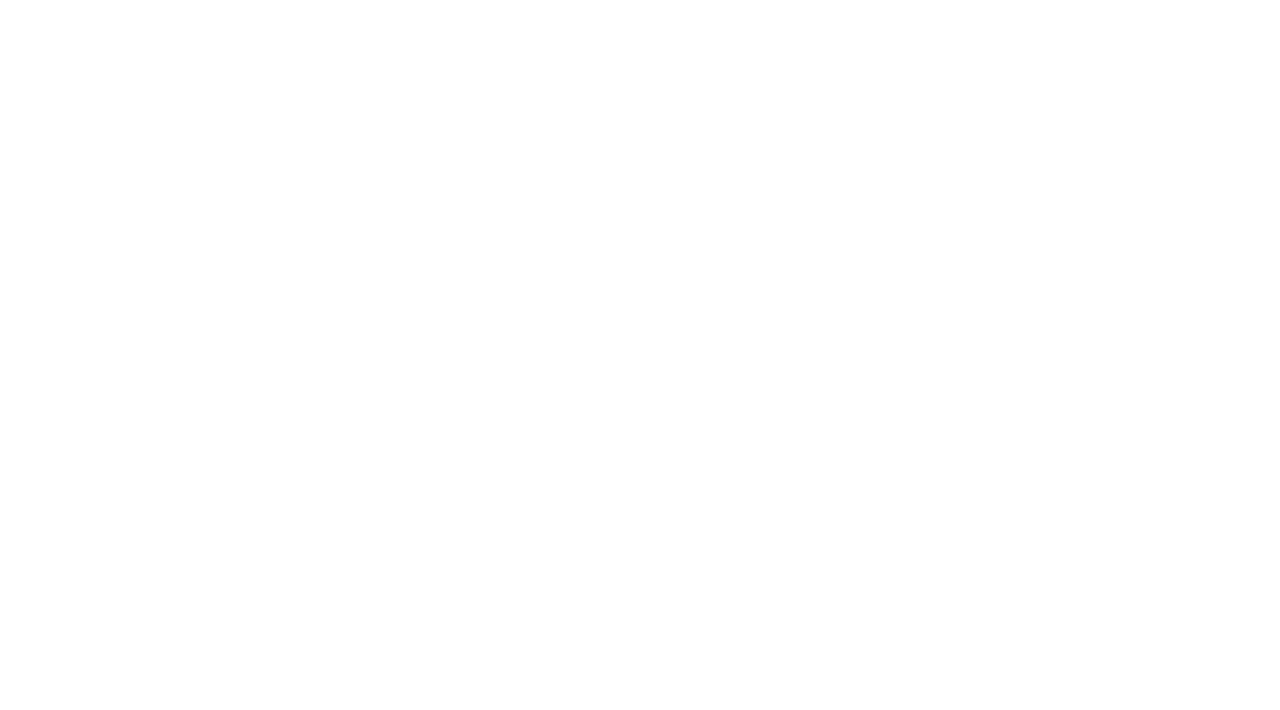
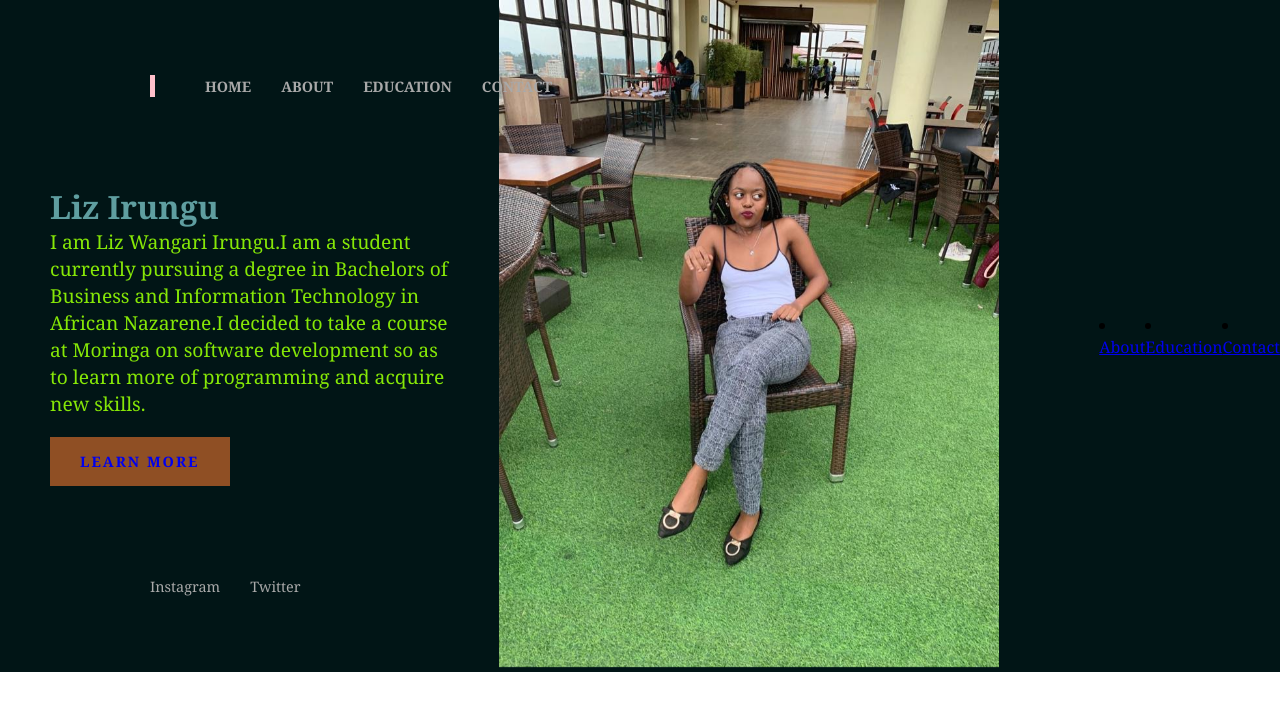
Before and after one commit to irunguliz/Portfolio, a plain HTML site: page About.html in a window 1280 px wide. Drawn offline with Linux system fonts and the light colour scheme.

Commit message:
Education.html

```diff
--- a/About.html
+++ b/About.html
@@ -0,0 +1,40 @@
+<!DOCTYPE html>
+<html lang="en">
+<head>
+    <meta charset="UTF-8">
+    <meta http-equiv="X-UA-Compatible" content="IE=edge">
+    <meta name="viewport" content="width=device-width, initial-scale=1.0">
+    <link rel="stylesheet" href="liz.css">
+    <title> Website Landing Page</title>
+</head>
+<body>
+    <section>
+        <div class="content">
+            <div>
+            <h2> Liz Irungu</h2>
+            <p>
+                I am Liz Wangari Irungu.I am a student currently pursuing a degree in Bachelors of Business and Information Technology in African Nazarene.I decided to take a course at Moringa on software development so as to learn more of programming and acquire new skills.
+            </p>
+            <a href="#">Learn more</a>
+          </div>
+        </div>
+        <div class="imgBx">
+            <img src="Images/Irungu.jpg""height="1024 pixels" width="768 pixels" alt="Liz">
+        </div>
+        <ul class="nav">
+            <li><a href="#" class="active"><a href="index.html">Home</a></li>
+            <li><a href="#">About</a></li>
+            <li><a href="#">Education</a></li>
+            <li><a href="#">Contact</a></li>
+        </ul>
+        <ul class="sol">
+            <li><a href="#">Instagram</a></li>
+            <li><a href="#">Twitter</a></li>
+             </ul>
+             <li><a href="About.html">About</a></li>
+             <li><a href="Education.html">Education</a></li>
+             <li><a href="Contact.html">Contact</a></li>
+    </section>
+    <p> </p>
+</body>
+</html>
```
Also changed, not shown: index.html (+2 -2 lines), Education.html (added).
